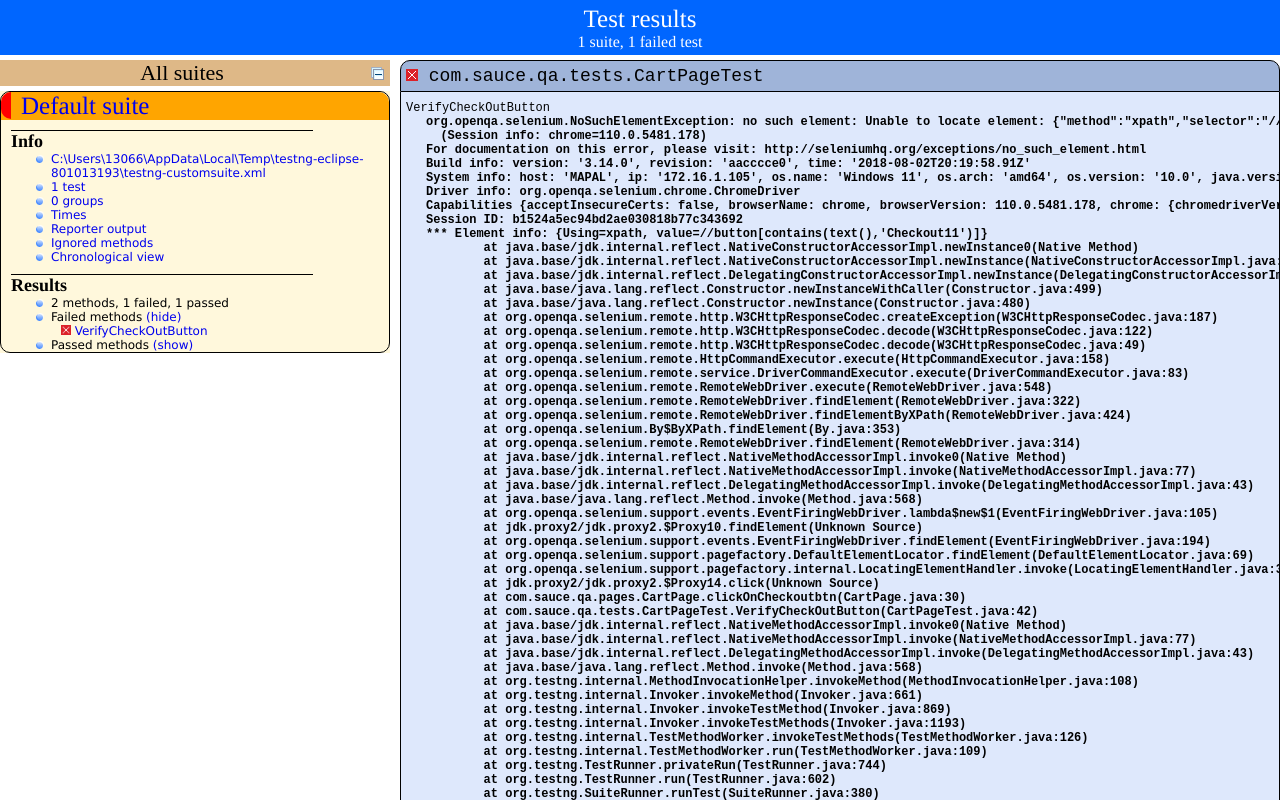
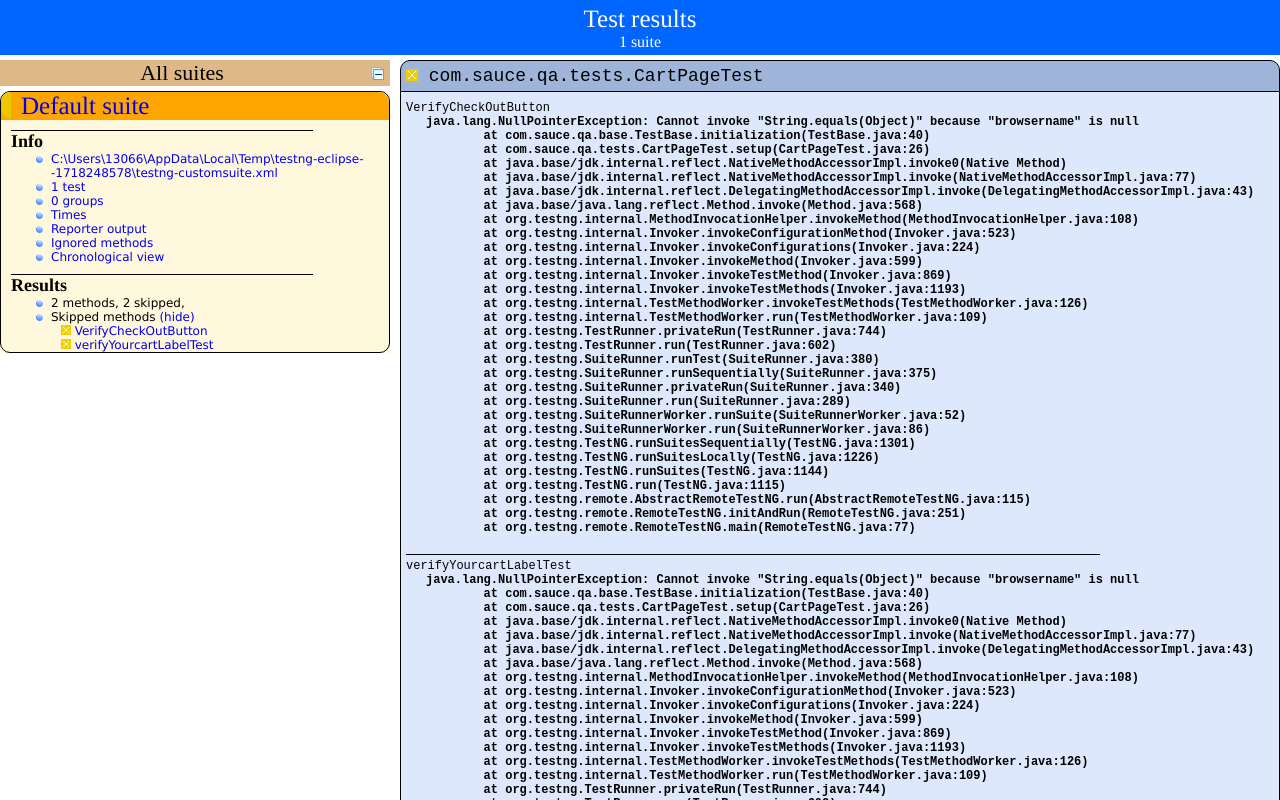
Before and after one commit to Payal454/SauceDemoTest, a plain HTML site: page SauceDemoTest/test-output/index.html in a window 1280 px wide. Drawn offline with Linux system fonts and the light colour scheme; a script that the page names is missing.

Commit message:
this is first commit

```diff
--- a/SauceDemoTest/test-output/index.html
+++ b/SauceDemoTest/test-output/index.html
@@ -24,7 +24,7 @@
     <div class="top-banner-root">
       <span class="top-banner-title-font">Test results</span>
       <br/>
-      <span class="top-banner-font-1">1 suite, 1 failed test</span>
+      <span class="top-banner-font-1">1 suite</span>
     </div> <!-- top-banner-root -->
     <div class="navigator-root">
       <div class="navigator-suite-header">
@@ -38,7 +38,7 @@
         <div class="rounded-window">
           <div class="suite-header light-rounded-window-top">
             <a href="#" panel-name="suite-Default_suite" class="navigator-link">
-              <span class="suite-name border-failed">Default suite</span>
+              <span class="suite-name border-skipped">Default suite</span>
             </a> <!-- navigator-link -->
           </div> <!-- suite-header light-rounded-window-top -->
           <div class="navigator-suite-content">
@@ -49,7 +49,7 @@
               <ul>
                 <li>
                   <a href="#" panel-name="test-xml-Default_suite" class="navigator-link ">
-                    <span>C:\Users\13066\AppData\Local\Temp\testng-eclipse-801013193\testng-customsuite.xml</span>
+                    <span>C:\Users\13066\AppData\Local\Temp\testng-eclipse--1718248578\testng-customsuite.xml</span>
                   </a> <!-- navigator-link  -->
                 </li>
                 <li>
@@ -91,35 +91,26 @@
               <div class="suite-section-content">
                 <ul>
                   <li>
-                    <span class="method-stats">2 methods, 1 failed,   1 passed</span>
+                    <span class="method-stats">2 methods,  2 skipped,  </span>
                   </li>
                   <li>
-                    <span class="method-list-title failed">Failed methods</span>
-                    <span class="show-or-hide-methods failed">
-                      <a href="#" panel-name="suite-Default_suite" class="hide-methods failed suite-Default_suite"> (hide)</a> <!-- hide-methods failed suite-Default_suite -->
-                      <a href="#" panel-name="suite-Default_suite" class="show-methods failed suite-Default_suite"> (show)</a> <!-- show-methods failed suite-Default_suite -->
+                    <span class="method-list-title skipped">Skipped methods</span>
+                    <span class="show-or-hide-methods skipped">
+                      <a href="#" panel-name="suite-Default_suite" class="hide-methods skipped suite-Default_suite"> (hide)</a> <!-- hide-methods skipped suite-Default_suite -->
+                      <a href="#" panel-name="suite-Default_suite" class="show-methods skipped suite-Default_suite"> (show)</a> <!-- show-methods skipped suite-Default_suite -->
                     </span>
-                    <div class="method-list-content failed suite-Default_suite">
+                    <div class="method-list-content skipped suite-Default_suite">
                       <span>
-                        <img src="failed.png" width="3%"/>
+                        <img src="skipped.png" width="3%"/>
                         <a href="#" panel-name="suite-Default_suite" title="com.sauce.qa.tests.CartPageTest" class="method navigator-link" hash-for-method="VerifyCheckOutButton">VerifyCheckOutButton</a> <!-- method navigator-link -->
                       </span>
                       <br/>
-                    </div> <!-- method-list-content failed suite-Default_suite -->
-                  </li>
-                  <li>
-                    <span class="method-list-title passed">Passed methods</span>
-                    <span class="show-or-hide-methods passed">
-                      <a href="#" panel-name="suite-Default_suite" class="hide-methods passed suite-Default_suite"> (hide)</a> <!-- hide-methods passed suite-Default_suite -->
-                      <a href="#" panel-name="suite-Default_suite" class="show-methods passed suite-Default_suite"> (show)</a> <!-- show-methods passed suite-Default_suite -->
-                    </span>
-                    <div class="method-list-content passed suite-Default_suite">
                       <span>
-                        <img src="passed.png" width="3%"/>
+                        <img src="skipped.png" width="3%"/>
                         <a href="#" panel-name="suite-Default_suite" title="com.sauce.qa.tests.CartPageTest" class="method navigator-link" hash-for-method="verifyYourcartLabelTest">verifyYourcartLabelTest</a> <!-- method navigator-link -->
                       </span>
                       <br/>
-                    </div> <!-- method-list-content passed suite-Default_suite -->
+                    </div> <!-- method-list-content skipped suite-Default_suite -->
                   </li>
                 </ul>
               </div> <!-- suite-section-content -->
@@ -131,9 +122,9 @@
     <div class="wrapper">
       <div class="main-panel-root">
         <div panel-name="suite-Default_suite" class="panel Default_suite">
-          <div class="suite-Default_suite-class-failed">
+          <div class="suite-Default_suite-class-skipped">
             <div class="main-panel-header rounded-window-top">
-              <img src="failed.png"/>
+              <img src="skipped.png"/>
               <span class="class-name">com.sauce.qa.tests.CartPageTest</span>
             </div> <!-- main-panel-header rounded-window-top -->
             <div class="main-panel-content rounded-window-bottom">
@@ -142,48 +133,56 @@
                   <a name="VerifyCheckOutButton">
                   </a> <!-- VerifyCheckOutButton -->
                   <span class="method-name">VerifyCheckOutButton</span>
-                  <div class="stack-trace">org.openqa.selenium.NoSuchElementException: no such element: Unable to locate element: {&quot;method&quot;:&quot;xpath&quot;,&quot;selector&quot;:&quot;//button[contains(text(),&apos;Checkout11&apos;)]&quot;}
-  (Session info: chrome=110.0.5481.178)
-For documentation on this error, please visit: http://seleniumhq.org/exceptions/no_such_element.html
-Build info: version: &apos;3.14.0&apos;, revision: &apos;aacccce0&apos;, time: &apos;2018-08-02T20:19:58.91Z&apos;
-System info: host: &apos;MAPAL&apos;, ip: &apos;172.16.1.105&apos;, os.name: &apos;Windows 11&apos;, os.arch: &apos;amd64&apos;, os.version: &apos;10.0&apos;, java.version: &apos;17.0.3&apos;
-Driver info: org.openqa.selenium.chrome.ChromeDriver
-Capabilities {acceptInsecureCerts: false, browserName: chrome, browserVersion: 110.0.5481.178, chrome: {chromedriverVersion: 110.0.5481.77 (65ed616c6e8e..., userDataDir: C:\Users\13066\AppData\Loca...}, goog:chromeOptions: {debuggerAddress: localhost:65354}, javascriptEnabled: true, networkConnectionEnabled: false, pageLoadStrategy: normal, platform: WINDOWS, platformName: WINDOWS, proxy: Proxy(), setWindowRect: true, strictFileInteractability: false, timeouts: {implicit: 0, pageLoad: 300000, script: 30000}, unhandledPromptBehavior: dismiss and notify, webauthn:extension:credBlob: true, webauthn:extension:largeBlob: true, webauthn:virtualAuthenticators: true}
-Session ID: b1524a5ec94bd2ae030818b77c343692
-*** Element info: {Using=xpath, value=//button[contains(text(),&apos;Checkout11&apos;)]}
-	at java.base/jdk.internal.reflect.NativeConstructorAccessorImpl.newInstance0(Native Method)
-	at java.base/jdk.internal.reflect.NativeConstructorAccessorImpl.newInstance(NativeConstructorAccessorImpl.java:77)
-	at java.base/jdk.internal.reflect.DelegatingConstructorAccessorImpl.newInstance(DelegatingConstructorAccessorImpl.java:45)
-	at java.base/java.lang.reflect.Constructor.newInstanceWithCaller(Constructor.java:499)
-	at java.base/java.lang.reflect.Constructor.newInstance(Constructor.java:480)
-	at org.openqa.selenium.remote.http.W3CHttpResponseCodec.createException(W3CHttpResponseCodec.java:187)
-	at org.openqa.selenium.remote.http.W3CHttpResponseCodec.decode(W3CHttpResponseCodec.java:122)
-	at org.openqa.selenium.remote.http.W3CHttpResponseCodec.decode(W3CHttpResponseCodec.java:49)
-	at org.openqa.selenium.remote.HttpCommandExecutor.execute(HttpCommandExecutor.java:158)
-	at org.openqa.selenium.remote.service.DriverCommandExecutor.execute(DriverCommandExecutor.java:83)
-	at org.openqa.selenium.remote.RemoteWebDriver.execute(RemoteWebDriver.java:548)
-	at org.openqa.selenium.remote.RemoteWebDriver.findElement(RemoteWebDriver.java:322)
-	at org.openqa.selenium.remote.RemoteWebDriver.findElementByXPath(RemoteWebDriver.java:424)
-	at org.openqa.selenium.By$ByXPath.findElement(By.java:353)
-	at org.openqa.selenium.remote.RemoteWebDriver.findElement(RemoteWebDriver.java:314)
-	at java.base/jdk.internal.reflect.NativeMethodAccessorImpl.invoke0(Native Method)
-	at java.base/jdk.internal.reflect.NativeMethodAccessorImpl.invoke(NativeMethodAccessorImpl.java:77)
-	at java.base/jdk.internal.reflect.DelegatingMethodAccessorImpl.invoke(DelegatingMethodAccessorImpl.java:43)
-	at java.base/java.lang.reflect.Method.invoke(Method.java:568)
-	at org.openqa.selenium.support.events.EventFiringWebDriver.lambda$new$1(EventFiringWebDriver.java:105)
-	at jdk.proxy2/jdk.proxy2.$Proxy10.findElement(Unknown Source)
-	at org.openqa.selenium.support.events.EventFiringWebDriver.findElement(EventFiringWebDriver.java:194)
-	at org.openqa.selenium.support.pagefactory.DefaultElementLocator.findElement(DefaultElementLocator.java:69)
-	at org.openqa.selenium.support.pagefactory.internal.LocatingElementHandler.invoke(LocatingElementHandler.java:38)
-	at jdk.proxy2/jdk.proxy2.$Proxy14.click(Unknown Source)
-	at com.sauce.qa.pages.CartPage.clickOnCheckoutbtn(CartPage.java:30)
-	at com.sauce.qa.tests.CartPageTest.VerifyCheckOutButton(CartPageTest.java:42)
+                  <div class="stack-trace">java.lang.NullPointerException: Cannot invoke &quot;String.equals(Object)&quot; because &quot;browsername&quot; is null
+	at com.sauce.qa.base.TestBase.initialization(TestBase.java:40)
+	at com.sauce.qa.tests.CartPageTest.setup(CartPageTest.java:26)
 	at java.base/jdk.internal.reflect.NativeMethodAccessorImpl.invoke0(Native Method)
 	at java.base/jdk.internal.reflect.NativeMethodAccessorImpl.invoke(NativeMethodAccessorImpl.java:77)
 	at java.base/jdk.internal.reflect.DelegatingMethodAccessorImpl.invoke(DelegatingMethodAccessorImpl.java:43)
 	at java.base/java.lang.reflect.Method.invoke(Method.java:568)
 	at org.testng.internal.MethodInvocationHelper.invokeMethod(MethodInvocationHelper.java:108)
-	at org.testng.internal.Invoker.invokeMethod(Invoker.java:661)
+	at org.testng.internal.Invoker.invokeConfigurationMethod(Invoker.java:523)
+	at org.testng.internal.Invoker.invokeConfigurations(Invoker.java:224)
+	at org.testng.internal.Invoker.invokeMethod(Invoker.java:599)
+	at org.testng.internal.Invoker.invokeTestMethod(Invoker.java:869)
+	at org.testng.internal.Invoker.invokeTestMethods(Invoker.java:1193)
+	at org.testng.internal.TestMethodWorker.invokeTestMethods(TestMethodWorker.java:126)
+	at org.testng.internal.TestMethodWorker.run(TestMethodWorker.java:109)
+	at org.testng.TestRunner.privateRun(TestRunner.java:744)
+	at org.testng.TestRunner.run(TestRunner.java:602)
+	at org.testng.SuiteRunner.runTest(SuiteRunner.java:380)
+	at org.testng.SuiteRunner.runSequentially(SuiteRunner.java:375)
+	at org.testng.SuiteRunner.privateRun(SuiteRunner.java:340)
+	at org.testng.SuiteRunner.run(SuiteRunner.java:289)
+	at org.testng.SuiteRunnerWorker.runSuite(SuiteRunnerWorker.java:52)
+	at org.testng.SuiteRunnerWorker.run(SuiteRunnerWorker.java:86)
+	at org.testng.TestNG.runSuitesSequentially(TestNG.java:1301)
+	at org.testng.TestNG.runSuitesLocally(TestNG.java:1226)
+	at org.testng.TestNG.runSuites(TestNG.java:1144)
+	at org.testng.TestNG.run(TestNG.java:1115)
+	at org.testng.remote.AbstractRemoteTestNG.run(AbstractRemoteTestNG.java:115)
+	at org.testng.remote.RemoteTestNG.initAndRun(RemoteTestNG.java:251)
+	at org.testng.remote.RemoteTestNG.main(RemoteTestNG.java:77)
+
+</div> <!-- stack-trace -->
+                </div> <!-- method-content -->
+              </div> <!-- method -->
+              <div class="method">
+                <div class="method-content">
+                  <a name="verifyYourcartLabelTest">
+                  </a> <!-- verifyYourcartLabelTest -->
+                  <span class="method-name">verifyYourcartLabelTest</span>
+                  <div class="stack-trace">java.lang.NullPointerException: Cannot invoke &quot;String.equals(Object)&quot; because &quot;browsername&quot; is null
+	at com.sauce.qa.base.TestBase.initialization(TestBase.java:40)
+	at com.sauce.qa.tests.CartPageTest.setup(CartPageTest.java:26)
+	at java.base/jdk.internal.reflect.NativeMethodAccessorImpl.invoke0(Native Method)
+	at java.base/jdk.internal.reflect.NativeMethodAccessorImpl.invoke(NativeMethodAccessorImpl.java:77)
+	at java.base/jdk.internal.reflect.DelegatingMethodAccessorImpl.invoke(DelegatingMethodAccessorImpl.java:43)
+	at java.base/java.lang.reflect.Method.invoke(Method.java:568)
+	at org.testng.internal.MethodInvocationHelper.invokeMethod(MethodInvocationHelper.java:108)
+	at org.testng.internal.Invoker.invokeConfigurationMethod(Invoker.java:523)
+	at org.testng.internal.Invoker.invokeConfigurations(Invoker.java:224)
+	at org.testng.internal.Invoker.invokeMethod(Invoker.java:599)
 	at org.testng.internal.Invoker.invokeTestMethod(Invoker.java:869)
 	at org.testng.internal.Invoker.invokeTestMethods(Invoker.java:1193)
 	at org.testng.internal.TestMethodWorker.invokeTestMethods(TestMethodWorker.java:126)
@@ -208,26 +207,11 @@ Session ID: b1524a5ec94bd2ae030818b77c343692
                 </div> <!-- method-content -->
               </div> <!-- method -->
             </div> <!-- main-panel-content rounded-window-bottom -->
-          </div> <!-- suite-Default_suite-class-failed -->
-          <div class="suite-Default_suite-class-passed">
-            <div class="main-panel-header rounded-window-top">
-              <img src="passed.png"/>
-              <span class="class-name">com.sauce.qa.tests.CartPageTest</span>
-            </div> <!-- main-panel-header rounded-window-top -->
-            <div class="main-panel-content rounded-window-bottom">
-              <div class="method">
-                <div class="method-content">
-                  <a name="verifyYourcartLabelTest">
-                  </a> <!-- verifyYourcartLabelTest -->
-                  <span class="method-name">verifyYourcartLabelTest</span>
-                </div> <!-- method-content -->
-              </div> <!-- method -->
-            </div> <!-- main-panel-content rounded-window-bottom -->
-          </div> <!-- suite-Default_suite-class-passed -->
+          </div> <!-- suite-Default_suite-class-skipped -->
         </div> <!-- panel Default_suite -->
         <div panel-name="test-xml-Default_suite" class="panel">
           <div class="main-panel-header rounded-window-top">
-            <span class="header-content">C:\Users\13066\AppData\Local\Temp\testng-eclipse-801013193\testng-customsuite.xml</span>
+            <span class="header-content">C:\Users\13066\AppData\Local\Temp\testng-eclipse--1718248578\testng-customsuite.xml</span>
           </div> <!-- main-panel-header rounded-window-top -->
           <div class="main-panel-content rounded-window-bottom">
             <pre>
@@ -280,16 +264,16 @@ data.addRows(2);
 data.setCell(0, 0, 0)
 data.setCell(0, 1, 'VerifyCheckOutButton')
 data.setCell(0, 2, 'com.sauce.qa.tests.CartPageTest')
-data.setCell(0, 3, 10035);
+data.setCell(0, 3, 0);
 data.setCell(1, 0, 1)
 data.setCell(1, 1, 'verifyYourcartLabelTest')
 data.setCell(1, 2, 'com.sauce.qa.tests.CartPageTest')
-data.setCell(1, 3, 57);
+data.setCell(1, 3, 0);
 window.suiteTableData['Default_suite']= { tableData: data, tableDiv: 'times-div-Default_suite'}
 return data;
 }
               </script>
-              <span class="suite-total-time">Total running time: 10 seconds</span>
+              <span class="suite-total-time">Total running time: 0 ms</span>
               <div id="times-div-Default_suite">
               </div> <!-- times-div-Default_suite -->
             </div> <!-- times-div -->
@@ -317,31 +301,11 @@ return data;
             <div class="chronological-class">
               <div class="chronological-class-name">com.sauce.qa.tests.CartPageTest</div> <!-- chronological-class-name -->
               <div class="configuration-method before">
+                <img src="failed.png">
+                </img>
                 <span class="method-name">setup</span>
                 <span class="method-start">0 ms</span>
               </div> <!-- configuration-method before -->
-              <div class="test-method">
-                <span class="method-name">verifyYourcartLabelTest</span>
-                <span class="method-start">4438 ms</span>
-              </div> <!-- test-method -->
-              <div class="configuration-method after">
-                <span class="method-name">tearDown</span>
-                <span class="method-start">4496 ms</span>
-              </div> <!-- configuration-method after -->
-              <div class="configuration-method before">
-                <span class="method-name">setup</span>
-                <span class="method-start">4715 ms</span>
-              </div> <!-- configuration-method before -->
-              <div class="test-method">
-                <img src="failed.png">
-                </img>
-                <span class="method-name">VerifyCheckOutButton</span>
-                <span class="method-start">6944 ms</span>
-              </div> <!-- test-method -->
-              <div class="configuration-method after">
-                <span class="method-name">tearDown</span>
-                <span class="method-start">16982 ms</span>
-              </div> <!-- configuration-method after -->
           </div> <!-- main-panel-content rounded-window-bottom -->
         </div> <!-- panel -->
       </div> <!-- main-panel-root -->
```
Also changed, not shown: SauceDemoTest/test-output/Default suite/Default test.xml (+18 -49 lines).
